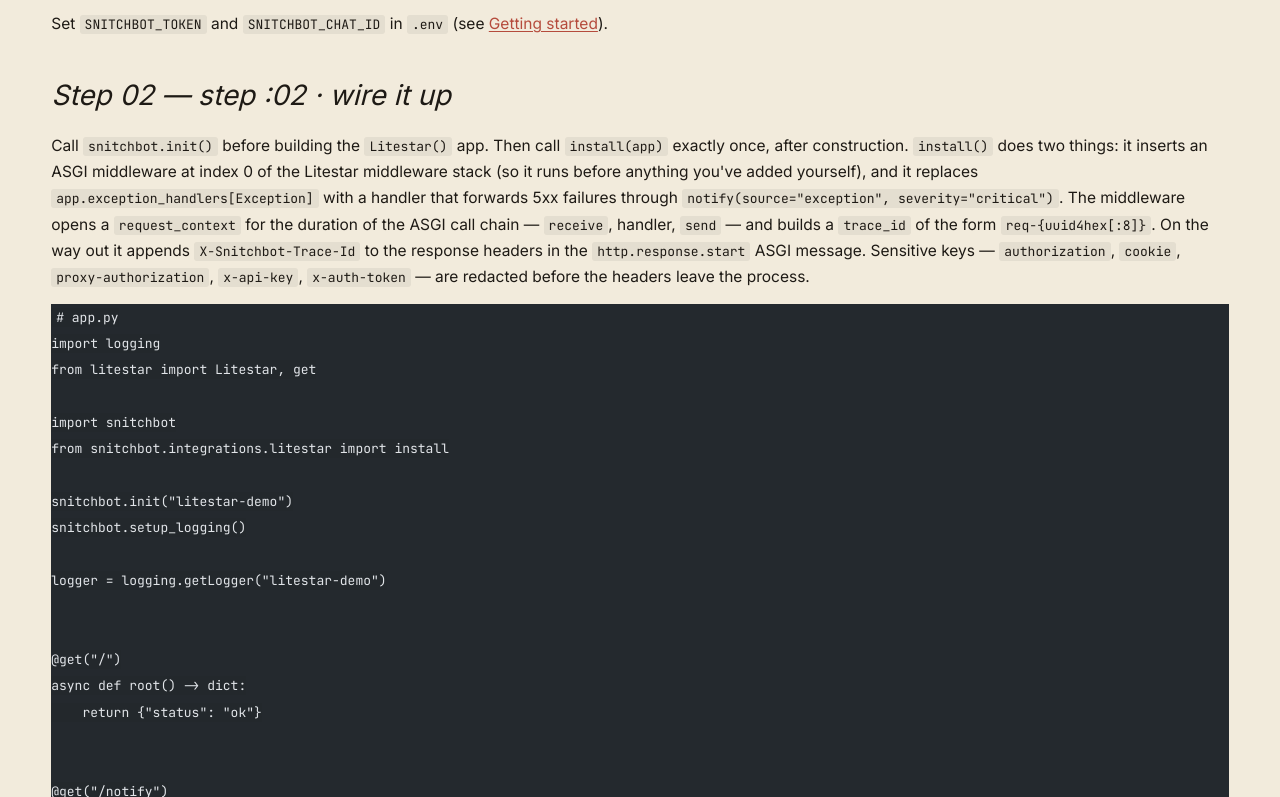
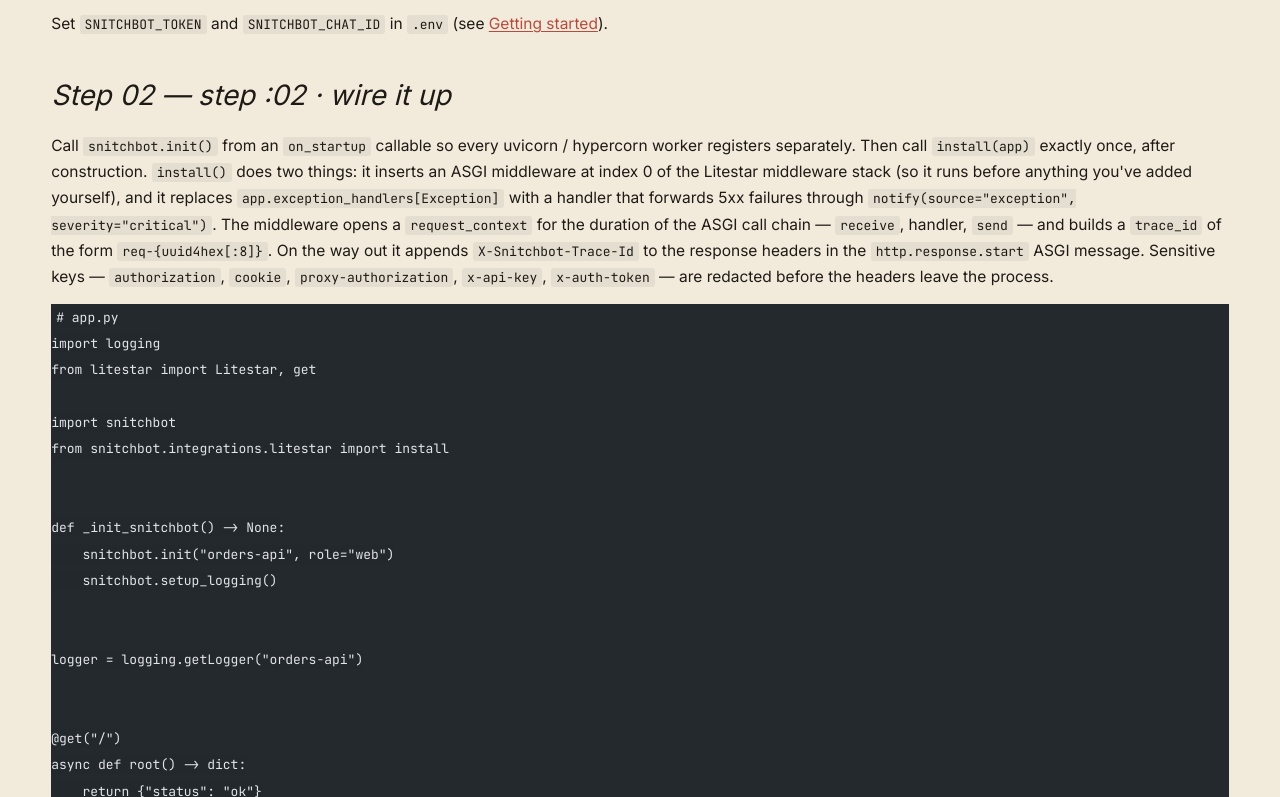
Before and after one commit to Sense1Tapo4ek/snitchbot, an Astro site in the folder site/: page /snitchbot/docs/guide/litestar in a window 1280 px wide. Shown: the part 1263-2060 px from the top of the page. Built offline with nearby package versions, Linux system fonts and the light colour scheme; Astro itself is replaced by a stand-in of ours; code samples lack their colours.

Commit message:
docs(litestar): recommend on_startup-based init for multi-worker setups

````diff
--- a/site/src/content/docs/guide/litestar.mdx
+++ b/site/src/content/docs/guide/litestar.mdx
@@ -28,7 +28,7 @@ Set `SNITCHBOT_TOKEN` and `SNITCHBOT_CHAT_ID` in `.env` (see [Getting started](.
 
 ## Step 02 — step :02 · wire it up
 
-Call `snitchbot.init()` before building the `Litestar()` app. Then call `install(app)` exactly once, after construction. `install()` does two things: it inserts an ASGI middleware at index 0 of the Litestar middleware stack (so it runs before anything you've added yourself), and it replaces `app.exception_handlers[Exception]` with a handler that forwards 5xx failures through `notify(source="exception", severity="critical")`. The middleware opens a `request_context` for the duration of the ASGI call chain — `receive`, handler, `send` — and builds a `trace_id` of the form `req-{uuid4hex[:8]}`. On the way out it appends `X-Snitchbot-Trace-Id` to the response headers in the `http.response.start` ASGI message. Sensitive keys — `authorization`, `cookie`, `proxy-authorization`, `x-api-key`, `x-auth-token` — are redacted before the headers leave the process.
+Call `snitchbot.init()` from an `on_startup` callable so every uvicorn / hypercorn worker registers separately. Then call `install(app)` exactly once, after construction. `install()` does two things: it inserts an ASGI middleware at index 0 of the Litestar middleware stack (so it runs before anything you've added yourself), and it replaces `app.exception_handlers[Exception]` with a handler that forwards 5xx failures through `notify(source="exception", severity="critical")`. The middleware opens a `request_context` for the duration of the ASGI call chain — `receive`, handler, `send` — and builds a `trace_id` of the form `req-{uuid4hex[:8]}`. On the way out it appends `X-Snitchbot-Trace-Id` to the response headers in the `http.response.start` ASGI message. Sensitive keys — `authorization`, `cookie`, `proxy-authorization`, `x-api-key`, `x-auth-token` — are redacted before the headers leave the process.
 
 ```python
 # app.py
@@ -38,10 +38,13 @@ from litestar import Litestar, get
 import snitchbot
 from snitchbot.integrations.litestar import install
 
-snitchbot.init("litestar-demo")
-snitchbot.setup_logging()
 
-logger = logging.getLogger("litestar-demo")
+def _init_snitchbot() -> None:
+    snitchbot.init("orders-api", role="web")
+    snitchbot.setup_logging()
+
+
+logger = logging.getLogger("orders-api")
 
 
 @get("/")
@@ -67,11 +70,19 @@ async def slow_endpoint() -> dict:
     return {"status": "done"}
 
 
-app = Litestar(route_handlers=[
-    root, notify_example, crash_endpoint, slow_endpoint,
-])
+app = Litestar(
+    route_handlers=[root, notify_example, crash_endpoint, slow_endpoint],
+    on_startup=[_init_snitchbot],
+)
 install(app)
 ```
+
+> **Why inside `on_startup`?** Each uvicorn / hypercorn worker runs the
+> `on_startup` hooks after the post-fork stage, so every worker
+> registers as its own client in the live dashboard. Calling `init()`
+> at module level works too via the post-fork hook, but the
+> `on_startup` path is reliable on every platform (including macOS
+> where Python's `spawn` start method bypasses fork hooks).
 
 Run it:
 
@@ -149,7 +160,7 @@ A: Expected. The supervisor and the worker each `init()`. They appear as two `li
 **Q: Does this play well with Litestar DI?**
 A: Yes. snitchbot runs outside Litestar's dependency graph — the middleware and exception handler use `snitchbot.request_context()` directly, without touching DI providers. Your injected dependencies are unchanged.
 
-> Running multiple Litestar services through one bot? Point them at a forum supergroup and snitchbot will give each service its own topic. See [Forum mode](./forum-mode).
+> Running multiple Litestar services through one bot? Point them at a forum supergroup with `can_manage_topics` and snitchbot will give each service its own topic automatically. See [Per-service topics](./forum-mode).
 
 ## What's next
 
````
